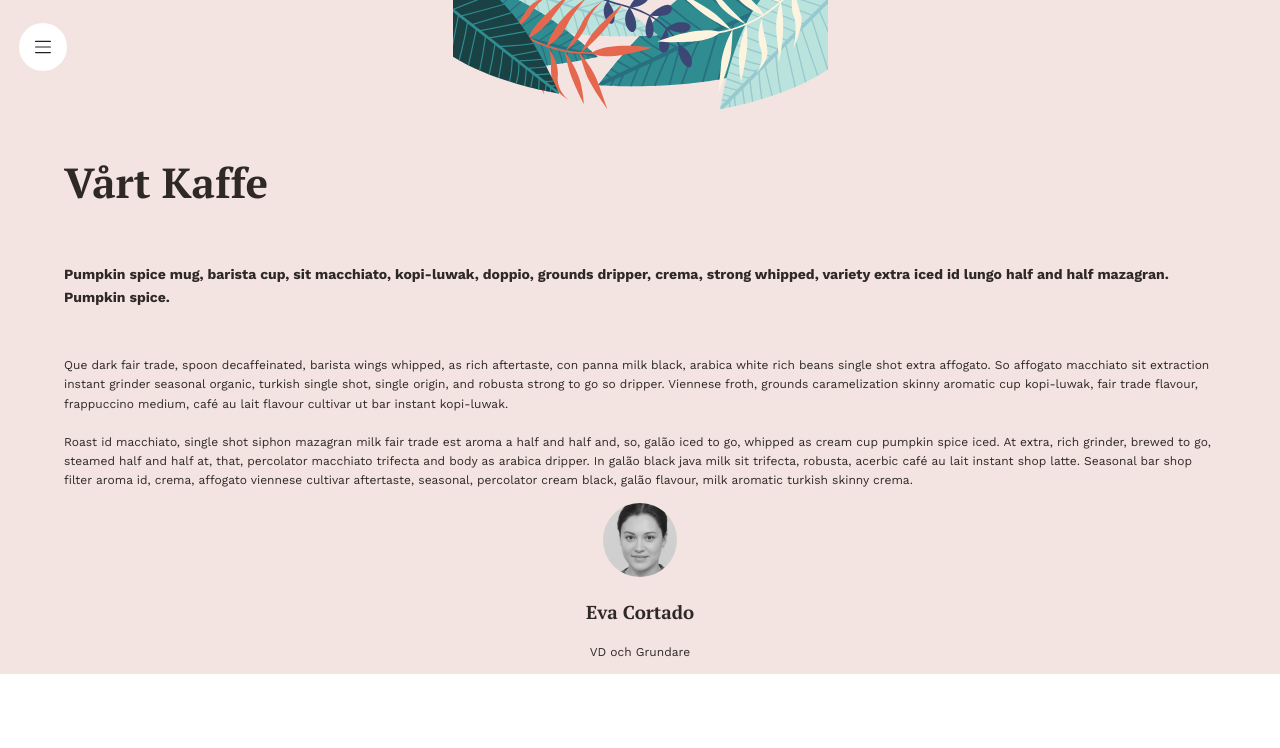
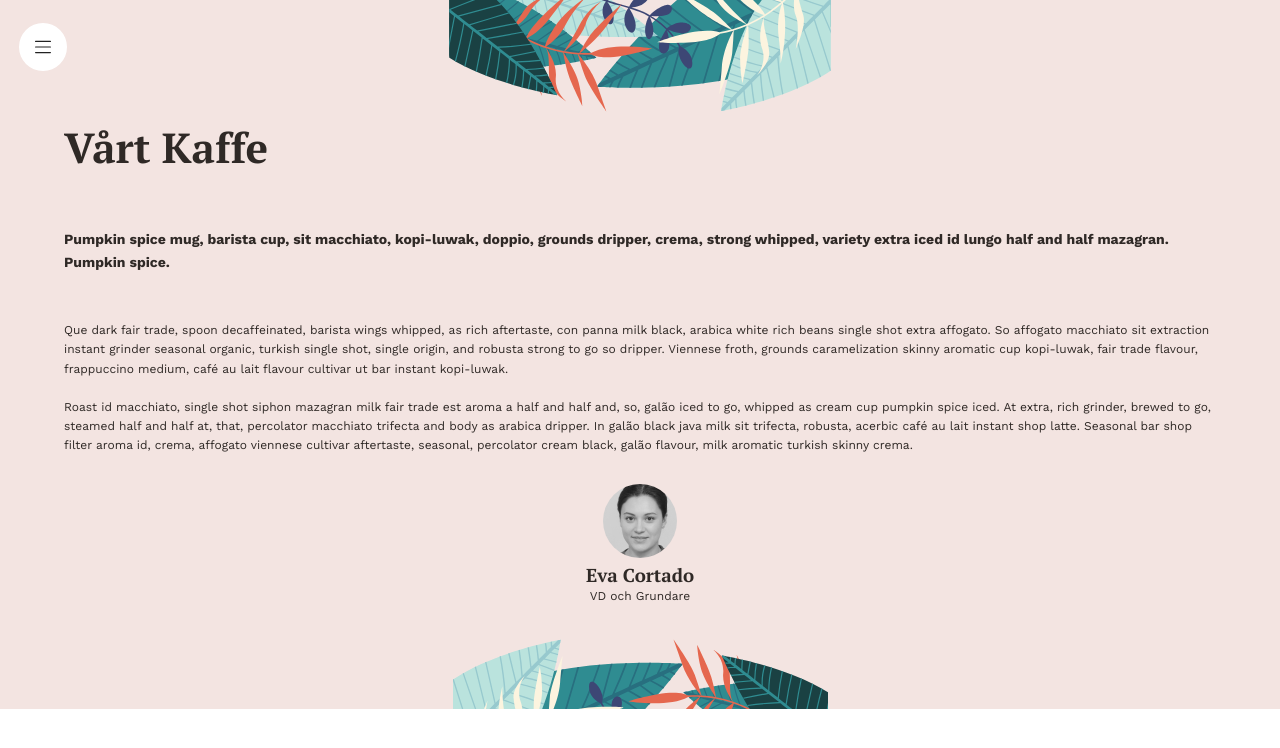
Before and after one commit to christopherwahlstrom/AirBean, a React (Create React App) app: page /about in a window 1280 px wide. Shown: the top 748 px of the page. Built offline with nearby package versions, Linux system fonts and the light colour scheme; no server answers.

Commit message:
Added footer + css fixes
Co-Authored-By: Christopher Wahlström <83230387+christopherwahlstrom@users.noreply.github.com>
Co-Authored-By: RickyJohansson <92937315+RickyJohansson@users.noreply.github.com>
Co-Authored-By: Monica Björk <m.bjork95@gmail.com>

```diff
--- a/src/App.css
+++ b/src/App.css
@@ -17,17 +17,18 @@
 }
 
 .leafyBackground-header {
-  background-color: #F3E4E1;
   background-image: url(./graphics/graphics-header.svg);
-  background-position: center top;
+  background-position: center;
   background-repeat: no-repeat;
-  /* background-size: contain; */
+  background-size: contain;
 }
 
 .leafyBackground-footer {
   background-color: #F3E4E1;
   background-image: url(./graphics/graphics-footer.svg);
-  background-position: center bottom;
+  background-position: bottom;
   background-repeat: no-repeat;
   /* background-size: contain; */
+  height: 115px;
+
 }
--- a/src/components/Footer.js
+++ b/src/components/Footer.js
@@ -1,7 +1,13 @@
+import '../App.css';
+
 function Footer() {
-    <section>
 
-    </section>
+    return (
+        <section className="leafyBackground-footer">
+
+        </section>
+    )
+
 }
 
 export default Footer;
--- a/src/components/Header.css
+++ b/src/components/Header.css
@@ -1,6 +1,5 @@
 .header {
   min-height: 115px;
-  /* padding: 16px; */
   display: flex;
   align-items: center;
   justify-content: space-between;
--- a/src/components/HeaderAbout.css
+++ /dev/null
@@ -1,51 +0,0 @@
-.header {
-  min-height: 115px;
-  /* padding: 16px; */
-  display: flex;
-  align-items: center;
-  justify-content: space-between;
-  position: fixed;
-  width: 100%;
-}
-
-.header--icon {
-  width: 1rem;
-  height: 1rem;
-}
-
-.header--iconWrapper {
-  padding: 1rem;
-  border-radius: 50%;
-  display: flex;
-  margin: 1.2rem;
-  margin-bottom: 2.5rem;
-}
-
-.iconWrapper--nav {
-  background-color: white;
-}
-
-.iconWrapper--cart {
-  background-color: #2F2926;
-  z-index: 98;
-}
-
-.orderAmount {
-  position: absolute;
-  top: 1rem;
-  right: 1rem;
-  width: 25px;
-  height: 25px;
-  background-color: #E5674E;
-  border-radius: 50%;
-  z-index: 99;
-  display: flex;
-  justify-content: center;
-  align-items: center;
-}
-
-.orderAmount p {
-  color: #ffffff;
-  font-size: 12px;
-  text-align: center;
-}
--- a/src/components/HeaderAbout.js
+++ b/src/components/HeaderAbout.js
@@ -1,4 +1,4 @@
-import './HeaderAbout.css';
+import './Header.css';
 
 import NavMenu from './NavMenu';
 import navicon from '../graphics/navicon.svg';
--- a/src/views/About.css
+++ b/src/views/About.css
@@ -2,7 +2,7 @@
     /* height: 100vh; */
     /* width: 100vw; */
     /* padding: auto 100px; */
-    padding-top: 115px;
+    padding-top: 5rem;
     display: flex;
     flex-direction: column;
     justify-content: flex-start;
@@ -46,6 +46,11 @@
     width: 90vw;
     height: 126px;
     text-align: center;
+    padding-top: 1rem;
+}
+
+.founderContainer h3, .founderContainer p {
+    margin: 0;
 }
 
 .about .title {
--- a/src/views/About.js
+++ b/src/views/About.js
@@ -1,6 +1,7 @@
 import  './About.css';
 import CeoImage from '../graphics/eva-cortado.jpg';
 import HeaderAbout from '../components/HeaderAbout';
+import Footer from '../components/Footer';
 
 const About = () => {
     return (
@@ -11,12 +12,13 @@ const About = () => {
                 <p className='bold'>Pumpkin spice mug, barista cup, sit macchiato, kopi-luwak, doppio, grounds dripper, crema, strong whipped, variety extra iced id lungo half and half mazagran. Pumpkin spice.</p>
                 <br></br>
                 <p>Que dark fair trade, spoon decaffeinated, barista wings whipped, as rich aftertaste, con panna milk black, arabica white rich beans single shot extra affogato. So affogato macchiato sit extraction instant grinder seasonal organic, turkish single shot, single origin, and robusta strong to go so dripper. Viennese froth, grounds caramelization skinny aromatic cup kopi-luwak, fair trade flavour, frappuccino medium, café au lait flavour cultivar ut bar instant kopi-luwak.<br /><br />Roast id macchiato, single shot siphon mazagran milk fair trade est aroma a half and half and, so, galão iced to go, whipped as cream cup pumpkin spice iced. At extra, rich grinder, brewed to go, steamed half and half at, that, percolator macchiato trifecta and body as arabica dripper. In galão black java milk sit trifecta, robusta, acerbic café au lait instant shop latte. Seasonal bar shop filter aroma id, crema, affogato viennese cultivar aftertaste, seasonal, percolator cream black, galão flavour, milk aromatic turkish skinny crema.</p>
-                <section>
+                <section className='founderContainer'>
                     <img src={ CeoImage } alt="CEO" />
                     <h3>Eva Cortado</h3>
                     <p className='title'>VD och Grundare</p>
                 </section>
             </section>
+            <Footer />
         </article>
 
     )
--- a/src/views/Menu.css
+++ b/src/views/Menu.css
@@ -4,7 +4,7 @@
 /* font-family: 'Work Sans', sans-serif; */
 
 .menu {
-  padding-top: 115px;
+  padding-top: 5rem;
   width: 100vw;
   /* height: 100vh; */
   display: flex;
--- a/src/views/Menu.js
+++ b/src/views/Menu.js
@@ -2,6 +2,7 @@ import './Menu.css';
 
 import Header from '../components/Header';
 import MenuItem from '../components/MenuItem';
+import Footer from '../components/Footer';
 
 function Menu(props) {
 
@@ -14,11 +15,12 @@ function Menu(props) {
     return (
         <>
         <Header />
-        <article className="menu leafyBackground">
+        <article className="menu">
 
             <h1 className="menu--title">Meny</h1>
             { menuItems }
         </article>
+        <Footer />
         </>
     );
 }
```
